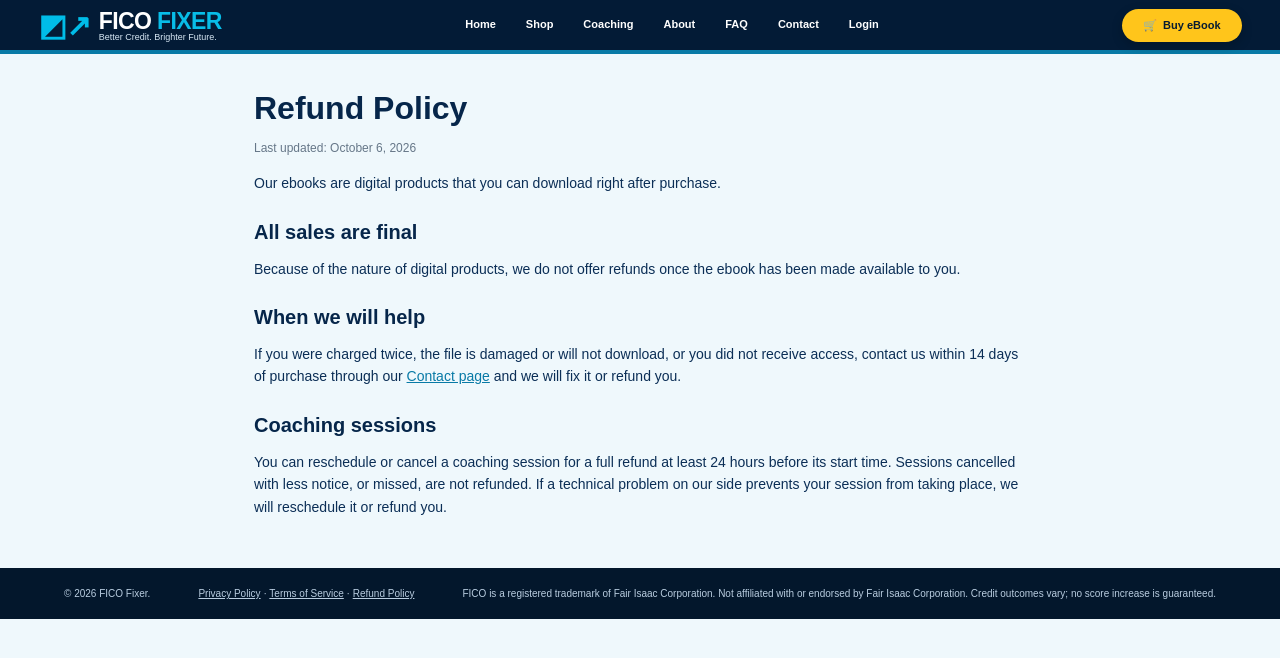
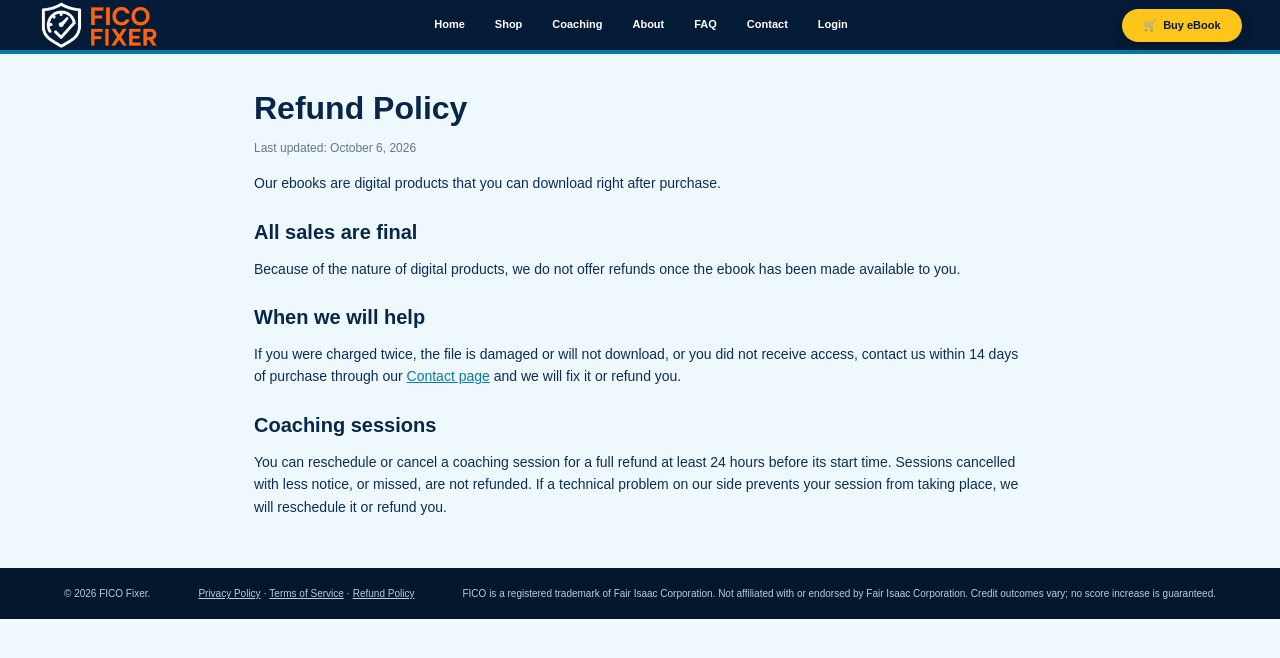
Before and after one commit to ridhderex-jpg/Fico_Fixer_Pro, a website: page refunds.html in a window 1280 px wide. Drawn offline with Linux system fonts and the light colour scheme.

Commit message:
Update header with logo and adjust layout

```diff
--- a/refunds.html
+++ b/refunds.html
@@ -1,7 +1,7 @@
 <!DOCTYPE html>
 <html lang="en"><head><meta charset="UTF-8"><meta name="viewport" content="width=device-width,initial-scale=1">
 <title>Refund Policy — FICO Fixer</title><link rel="stylesheet" href="styles.css"><link rel="icon" href="favicon.ico" sizes="any"><link rel="icon" type="image/png" sizes="32x32" href="favicon-32x32.png"><link rel="icon" type="image/png" sizes="16x16" href="favicon-16x16.png"><link rel="apple-touch-icon" href="apple-touch-icon.png"></head><body>
-<header><div class="wrap nav"><a class="brand" href="index.html"><span class="mark">◩↗</span><div>FICO <span>FIXER</span><small>Better Credit. Brighter Future.</small></div></a><nav><a href="index.html">Home</a><a href="shop.html">Shop</a><a href="coaching.html">Coaching</a><a href="about.html">About</a><a href="faq.html">FAQ</a><a href="contact.html">Contact</a><a href="account.html">Login</a></nav><a class="buy" href="shop.html">🛒 &nbsp;Buy eBook</a></div></header>
+<header><div class="wrap nav"><a class="brand" href="index.html"><img src="logo.png" alt="FICO Fixer" style="height:52px;width:auto;display:block"></a><nav><a href="index.html">Home</a><a href="shop.html">Shop</a><a href="coaching.html">Coaching</a><a href="about.html">About</a><a href="faq.html">FAQ</a><a href="contact.html">Contact</a><a href="account.html">Login</a></nav><a class="buy" href="shop.html">🛒 &nbsp;Buy eBook</a></div></header>
 <main class="pg legal"><h1>Refund Policy</h1><p class="upd">Last updated: October 6, 2026</p>
 <p>Our ebooks are digital products that you can download right after purchase.</p>
 <h2>All sales are final</h2><p>Because of the nature of digital products, we do not offer refunds once the ebook has been made available to you.</p>
```
